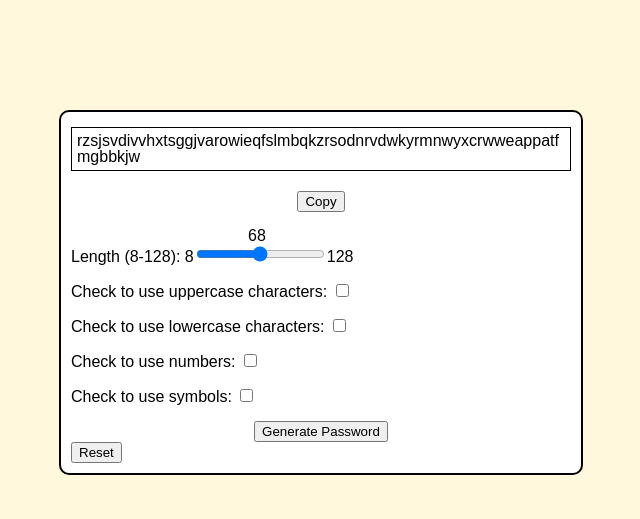
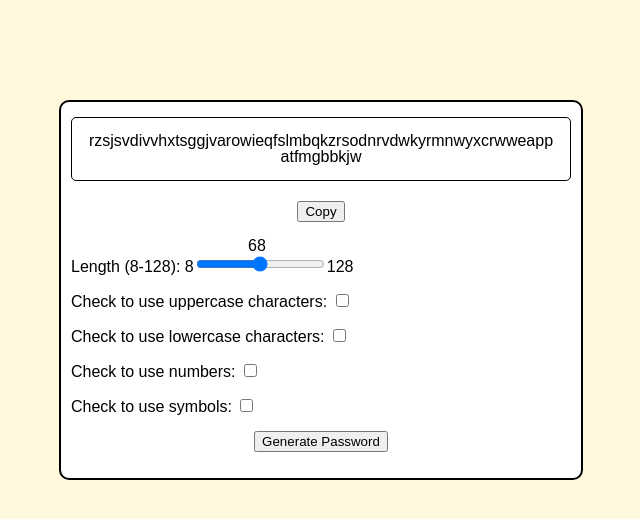
Before and after one commit to AlexParker82/Password_Generator, a plain HTML site: page index.html in a window 1280 px wide. Both pictures are taken after a click on the button "Generate Password". Shown: the part 213-732 px from the top of the page, without its empty margins (319-959 px from the left). Drawn offline with Linux system fonts and the light colour scheme.

Commit message:
changing generate button type

```diff
--- a/index.html
+++ b/index.html
@@ -41,8 +41,8 @@
     <input type="checkbox" id="symbols" name="symbols">
     <br />
     <br />
-    <button type="submit" id="generate">Generate Password</button>
-    <button type="reset" id="reset">Reset</button>
+    <button type="button" id="generate">Generate Password</button>
+    <br />
 
 
   </form>
--- a/script.js
+++ b/script.js
@@ -32,8 +32,7 @@ const lowercase_array = passwordArray(97, 122);
 const number_array = passwordArray(48, 57);
 const symbol_array = passwordArray(33, 47);
 
-formDom.addEventListener("submit", (e) => {
-  e.preventDefault();
+generatebtnDOM.addEventListener("click", (e) => {
   const passLength = lengthDOM.value;
   const includeUppercase = upperDOM.checked;
   const includeLowercase = lowerDOM.checked;
@@ -46,7 +45,7 @@ formDom.addEventListener("submit", (e) => {
     includeNumbers,
     includeSymbols
   );
-  displayDom.innerText = password;
+  displayDom.innerHTML = password;
   document.getElementById("password-display").style.height = "auto";
   document.getElementById("password-display").style.width = "auto";
 });
--- a/style.css
+++ b/style.css
@@ -39,15 +39,17 @@ form#password-form {
 }
 
 form#password-form div#password-display {
+  text-align: center;
   word-wrap: break-word;
   margin-top: 5px;
   margin-bottom: 20px;
   margin-left: auto;
   margin-right: auto;
-  height: 50px;
+  height: 40px;
   width: 200px;
-  padding: 5px;
+  padding: 15px;
   border: 1px solid black;
+  border-radius: 5px;
 }
 
 button#copy {
```
